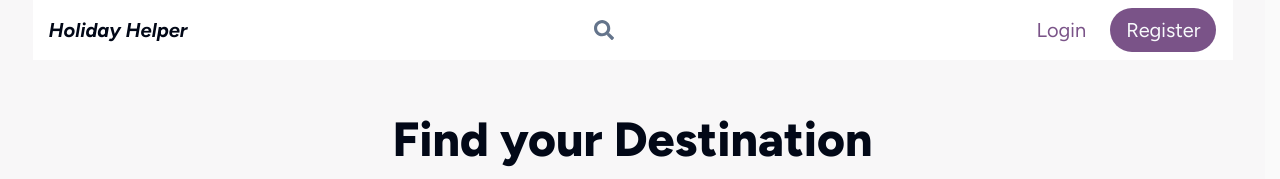
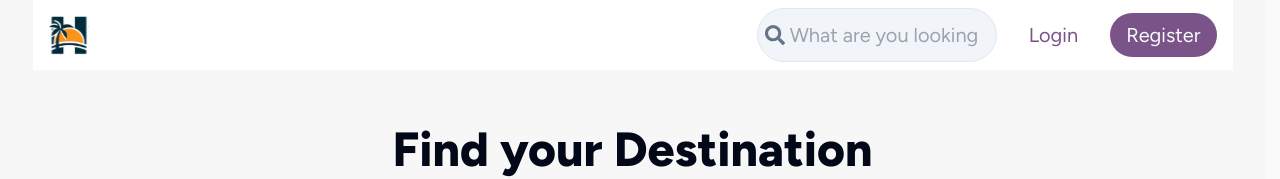
Before and after one commit to Hallvard-Benan/Holidaze, a React (Vite) app: page / in a window 1280 px wide. Shown: the top 179 px of the page. Built offline with nearby package versions, Linux system fonts and the light colour scheme; no server answers.

Commit message:
feat: :lipstick: Add Logo to header

```diff
--- a/src/components/Header/index.jsx
+++ b/src/components/Header/index.jsx
@@ -15,6 +15,7 @@ import { FaSearch } from "react-icons/fa";
 import { FaPlus } from "react-icons/fa";
 
 import { cn } from "../../utils/utils";
+import Search from "../ui/search";
 
 export default function NavBar() {
   const isLoggedIn = useBoundStore((state) => state.isLoggedIn);
@@ -36,7 +37,11 @@ export default function NavBar() {
   return (
     <nav className=" bg-card mx-auto flex items-center justify-between px-4 py-2 text-xl md:w-calc">
       <NavLink className={cn("font-bold italic")} to={"/"}>
-        Holiday Helper
+        <img
+          src="/holidayhelper-logo.svg"
+          alt="Holiday Helper Logo"
+          className="size-10"
+        />
       </NavLink>
 
       {user.venueManager && (
@@ -51,12 +56,14 @@ export default function NavBar() {
         </NavLink>
       )}
 
-      <NavLink to={"/venues"} className="text-muted-foreground">
+      <NavLink to={"/venues"} className="text-muted-foreground md:hidden">
         <FaSearch />
       </NavLink>
 
-      <div className="flex items-center gap-2">
-        {/* <Search onSearch={handleSearch} /> */}
+      <div className="flex items-center gap-4">
+        <div className="hidden w-60 md:block">
+          <Search onSearch={handleSearch} variant="header" />
+        </div>
         {isLoggedIn ? (
           <>
             <DropdownMenu>
```
Also changed, not shown: public/traveling-transparrent.png (added), public/travelingilustration.png (added).
